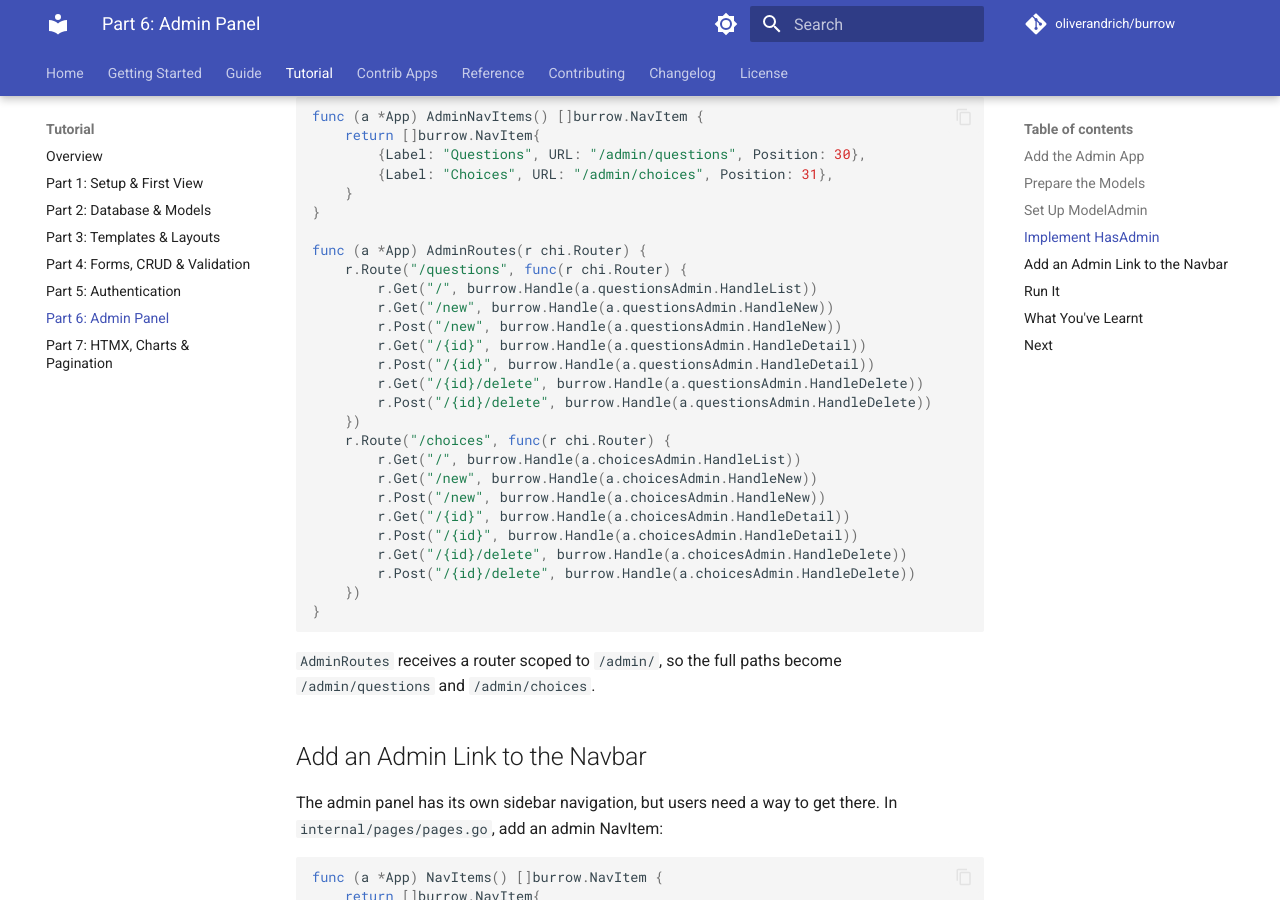
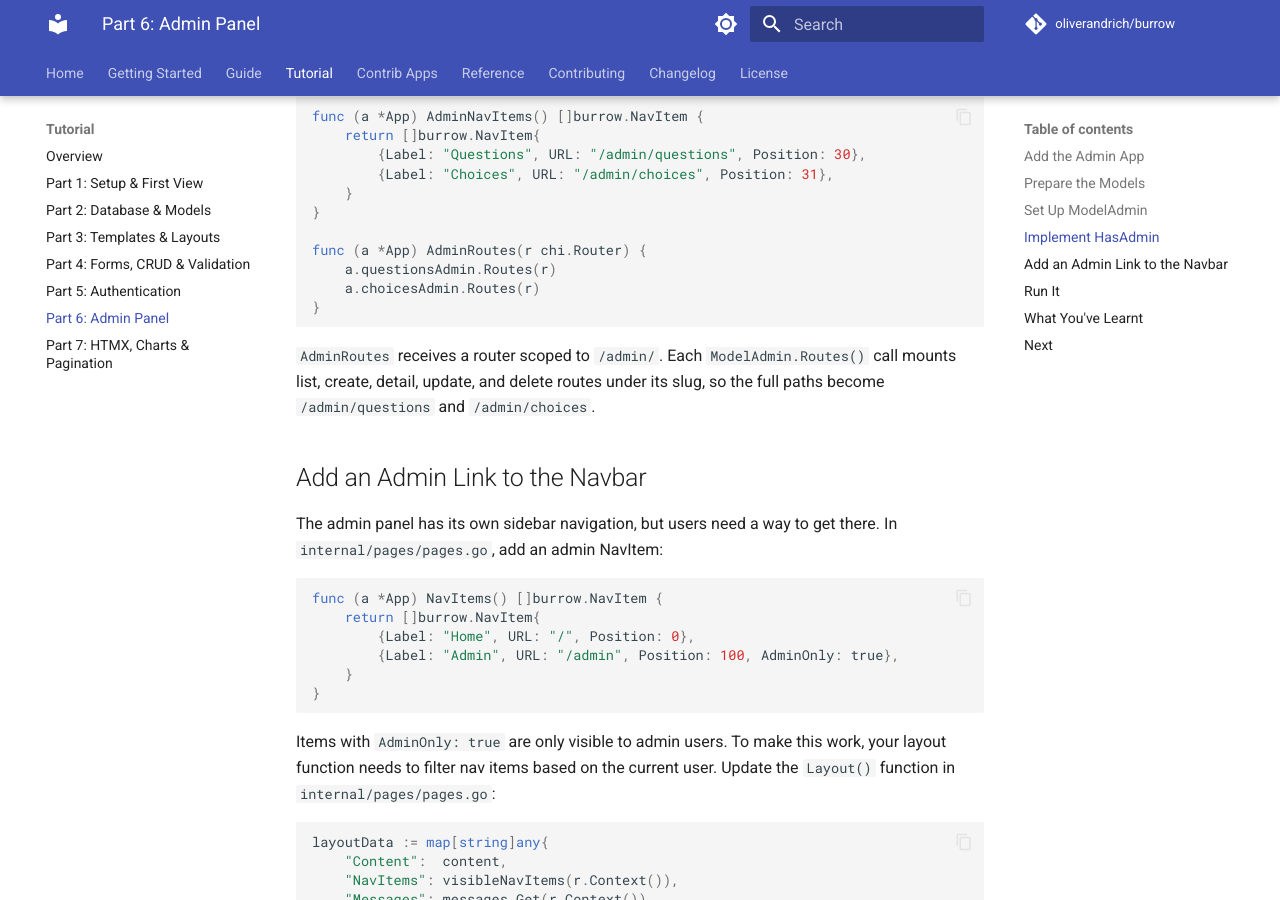
Before and after one commit to oliverandrich/burrow, an MkDocs documentation site: the page built from docs/tutorial/part6.md, in a window 1280 px wide and 900 px high, scrolled down 3040 px. Built offline with MkDocs 1.6.1 and Material for MkDocs 9.7.7, drawn with Linux system fonts in a browser that asks for light colours; comment, search, counter and statistics services are not loaded.

Commit message:
docs: use ModelAdmin.Routes() instead of manual route registration in tutorial part 6
The manual route registration used incorrect HTTP methods (GET/POST for
delete instead of DELETE), causing 405 errors when deleting items in the
admin panel.

````diff
--- a/docs/tutorial/part6.md
+++ b/docs/tutorial/part6.md
@@ -144,28 +144,12 @@ func (a *App) AdminNavItems() []burrow.NavItem {
 }
 
 func (a *App) AdminRoutes(r chi.Router) {
-    r.Route("/questions", func(r chi.Router) {
-        r.Get("/", burrow.Handle(a.questionsAdmin.HandleList))
-        r.Get("/new", burrow.Handle(a.questionsAdmin.HandleNew))
-        r.Post("/new", burrow.Handle(a.questionsAdmin.HandleNew))
-        r.Get("/{id}", burrow.Handle(a.questionsAdmin.HandleDetail))
-        r.Post("/{id}", burrow.Handle(a.questionsAdmin.HandleDetail))
-        r.Get("/{id}/delete", burrow.Handle(a.questionsAdmin.HandleDelete))
-        r.Post("/{id}/delete", burrow.Handle(a.questionsAdmin.HandleDelete))
-    })
-    r.Route("/choices", func(r chi.Router) {
-        r.Get("/", burrow.Handle(a.choicesAdmin.HandleList))
-        r.Get("/new", burrow.Handle(a.choicesAdmin.HandleNew))
-        r.Post("/new", burrow.Handle(a.choicesAdmin.HandleNew))
-        r.Get("/{id}", burrow.Handle(a.choicesAdmin.HandleDetail))
-        r.Post("/{id}", burrow.Handle(a.choicesAdmin.HandleDetail))
-        r.Get("/{id}/delete", burrow.Handle(a.choicesAdmin.HandleDelete))
-        r.Post("/{id}/delete", burrow.Handle(a.choicesAdmin.HandleDelete))
-    })
+    a.questionsAdmin.Routes(r)
+    a.choicesAdmin.Routes(r)
 }
 ```
 
-`AdminRoutes` receives a router scoped to `/admin/`, so the full paths become `/admin/questions` and `/admin/choices`.
+`AdminRoutes` receives a router scoped to `/admin/`. Each `ModelAdmin.Routes()` call mounts list, create, detail, update, and delete routes under its slug, so the full paths become `/admin/questions` and `/admin/choices`.
 
 ## Add an Admin Link to the Navbar
 
````
